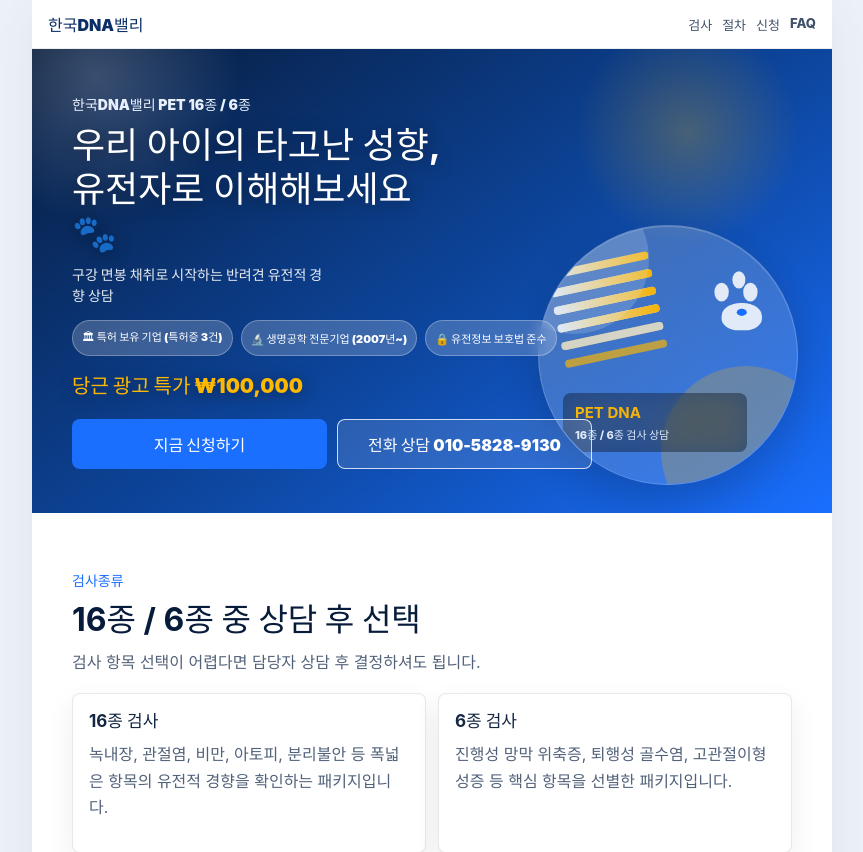
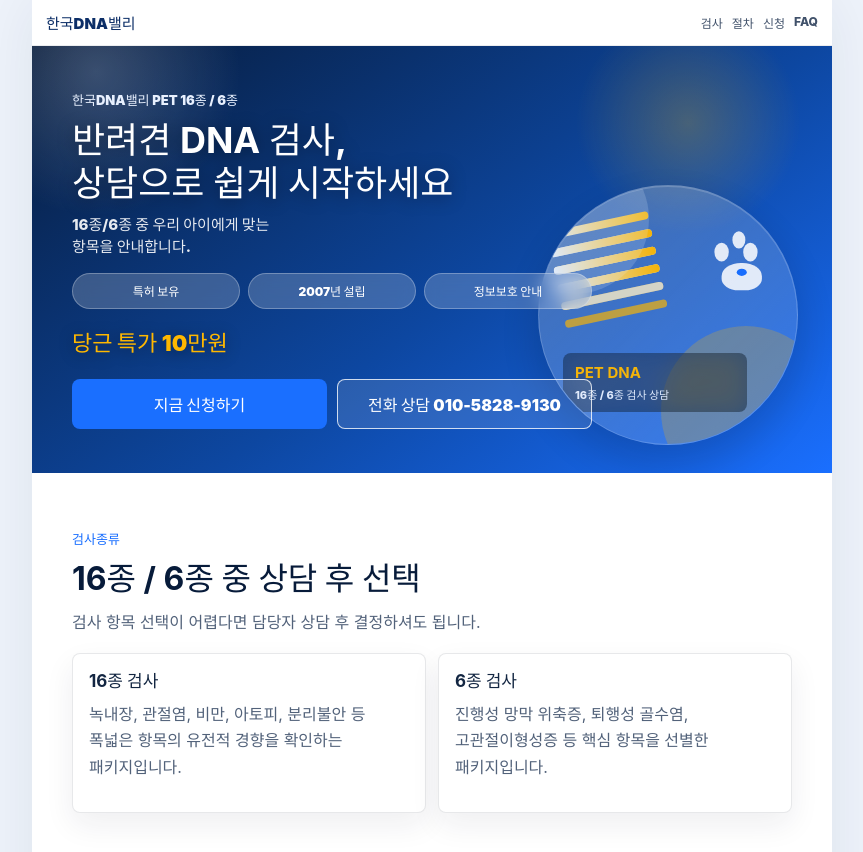
Before and after one commit to mkt-jaehoon/DNA-VALLEY, a React (Vite) app: page / in a window 1280 px wide. Shown: the top 852 px of the page, without its empty margins (208-1071 px from the left). Built offline with nearby package versions, Linux system fonts and the light colour scheme.

Commit message:
Improve Kakao in-app readability

```diff
--- a/src/App.tsx
+++ b/src/App.tsx
@@ -12,9 +12,9 @@
 const labImage = "/images/lab.webp";
 
 const trustBadges = [
-  "🏛 특허 보유 기업 (특허증 3건)",
-  "🔬 생명공학 전문기업 (2007년~)",
-  "🔒 유전정보 보호법 준수",
+  "특허 보유",
+  "2007년 설립",
+  "정보보호 안내",
 ];
 
 const testTypes = [
@@ -244,14 +244,17 @@
       <section className="hero" id="top">
         <div className="hero-content">
           <p className="eyebrow">한국DNA밸리 PET 16종 / 6종</p>
-          <h1>우리 아이의 타고난 성향, 유전자로 이해해보세요 🐾</h1>
-          <p className="hero-copy">구강 면봉 채취로 시작하는 반려견 유전적 경향 상담</p>
+          <h1>
+            <span>반려견 DNA 검사,</span>
+            <span>상담으로 쉽게 시작하세요</span>
+          </h1>
+          <p className="hero-copy">16종/6종 중 우리 아이에게 맞는 항목을 안내합니다.</p>
           <div className="trust-badges" aria-label="신뢰 배지">
             {trustBadges.map((badge) => (
               <span key={badge}>{badge}</span>
             ))}
           </div>
-          <p className="hero-price">당근 광고 특가 ₩100,000</p>
+          <p className="hero-price">당근 특가 10만원</p>
           <div className="hero-actions">
             <a className="button button--primary" href="#apply">
               지금 신청하기
--- a/src/styles.css
+++ b/src/styles.css
@@ -17,6 +17,8 @@
 
 html {
   scroll-behavior: smooth;
+  -webkit-text-size-adjust: 100%;
+  text-size-adjust: 100%;
 }
 
 body {
@@ -54,13 +56,13 @@
   gap: 12px;
   border-bottom: 1px solid rgba(23, 32, 51, 0.08);
   background: rgba(255, 255, 255, 0.94);
-  padding: 12px 16px;
+  padding: 12px 14px;
   backdrop-filter: blur(14px);
 }
 
 .brand {
   color: #0c2e67;
-  font-size: 16px;
+  font-size: 15px;
   font-weight: 900;
   text-decoration: none;
 }
@@ -68,15 +70,19 @@
 .site-nav div {
   display: flex;
   flex: 0 1 auto;
-  gap: 10px;
+  gap: 9px;
   color: #40516a;
-  font-size: 13px;
+  font-size: 12px;
   font-weight: 800;
 }
 
 .site-nav a {
   white-space: nowrap;
   text-decoration: none;
+}
+
+.site-nav div a:nth-child(2) {
+  display: none;
 }
 
 .hero {
@@ -87,7 +93,7 @@
     radial-gradient(circle at 82% 18%, rgba(255, 184, 0, 0.24), transparent 7rem),
     radial-gradient(circle at 8% 6%, rgba(232, 240, 254, 0.22), transparent 9rem),
     linear-gradient(145deg, #071b3a 0%, #0d47a1 56%, #1a6fff 100%);
-  padding: 24px 18px 22px;
+  padding: 26px 18px 22px;
 }
 
 .hero-content {
@@ -100,7 +106,7 @@
 .eyebrow {
   margin: 0 0 8px;
   color: #1a6fff;
-  font-size: 14px;
+  font-size: 13px;
   font-weight: 900;
 }
 
@@ -116,30 +122,38 @@
 }
 
 h1 {
-  max-width: 17ch;
-  margin-bottom: 8px;
+  max-width: 100%;
+  margin-bottom: 10px;
   color: white;
-  font-size: 22px;
-  line-height: 1.22;
+  font-size: 25px;
+  line-height: 1.18;
   letter-spacing: 0;
   text-shadow: 0 2px 18px rgba(0, 0, 0, 0.45);
+  word-break: keep-all;
+  overflow-wrap: normal;
+}
+
+h1 span {
+  display: block;
 }
 
 .hero-copy {
-  max-width: 27ch;
-  margin-bottom: 14px;
+  max-width: 23ch;
+  margin-bottom: 16px;
   color: rgba(255, 255, 255, 0.9);
-  font-size: 14px;
+  font-size: 15px;
   font-weight: 800;
-  line-height: 1.5;
+  line-height: 1.42;
+  word-break: keep-all;
 }
 
 h2 {
   margin-bottom: 10px;
   color: #071b3a;
-  font-size: 24px;
-  line-height: 1.22;
+  font-size: 23px;
+  line-height: 1.25;
   letter-spacing: 0;
+  word-break: keep-all;
 }
 
 h3 {
@@ -153,33 +167,42 @@
   color: #52627a;
   font-size: 16px;
   line-height: 1.65;
+  word-break: keep-all;
+  overflow-wrap: break-word;
 }
 
 .trust-badges {
-  display: flex;
-  flex-wrap: wrap;
+  display: grid;
+  grid-template-columns: repeat(2, minmax(0, 1fr));
   gap: 8px;
-  margin: 14px 0;
+  margin: 16px 0;
 }
 
 .trust-badges span {
   display: inline-flex;
-  min-height: 32px;
+  min-width: 0;
+  min-height: 36px;
   align-items: center;
+  justify-content: center;
   border: 1px solid rgba(255, 255, 255, 0.28);
   border-radius: 999px;
   background: rgba(255, 255, 255, 0.2);
-  padding: 7px 9px;
+  padding: 7px 6px;
   color: white;
-  font-size: 11px;
+  font-size: 12px;
   font-weight: 900;
+  text-align: center;
   backdrop-filter: blur(8px);
 }
 
+.trust-badges span:nth-child(3) {
+  grid-column: 1 / -1;
+}
+
 .hero-price {
-  margin-bottom: 16px;
+  margin-bottom: 18px;
   color: #ffb800;
-  font-size: 20px;
+  font-size: 22px;
   font-weight: 900;
   text-shadow: 0 2px 16px rgba(0, 0, 0, 0.45);
 }
@@ -354,7 +377,7 @@
 }
 
 .section {
-  padding: 44px 18px;
+  padding: 38px 18px;
 }
 
 .section-soft {
@@ -860,12 +883,24 @@
   }
 
   .site-nav div {
-    gap: 8px;
-    font-size: 12px;
+    gap: 7px;
+    font-size: 11px;
   }
 
   .brand {
-    font-size: 15px;
+    font-size: 14px;
+  }
+
+  h1 {
+    font-size: 23px;
+  }
+
+  .hero-price {
+    font-size: 20px;
+  }
+
+  .trust-badges span {
+    font-size: 11px;
   }
 }
 
@@ -900,6 +935,19 @@
   .hero-actions {
     grid-template-columns: repeat(2, minmax(0, 1fr));
     max-width: 520px;
+  }
+
+  .site-nav div a:nth-child(2) {
+    display: inline;
+  }
+
+  .trust-badges {
+    grid-template-columns: repeat(3, minmax(0, 1fr));
+    max-width: 520px;
+  }
+
+  .trust-badges span:nth-child(3) {
+    grid-column: auto;
   }
 
   .hero-illustration {
```
